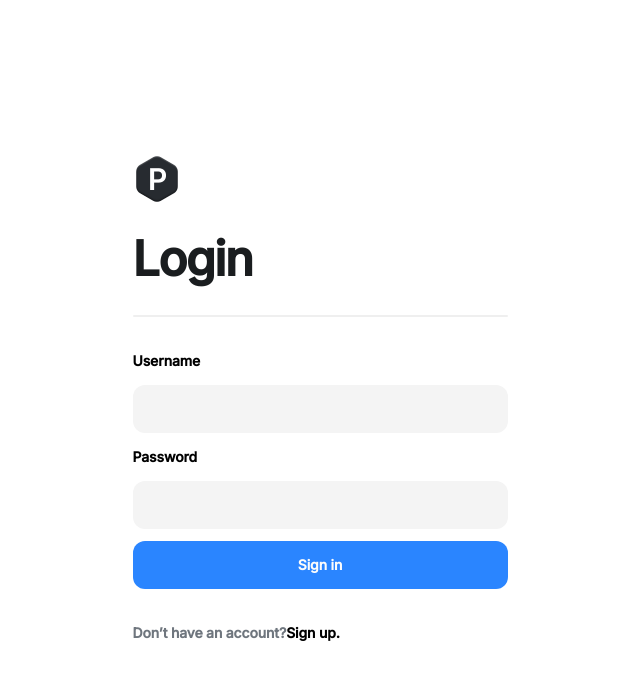
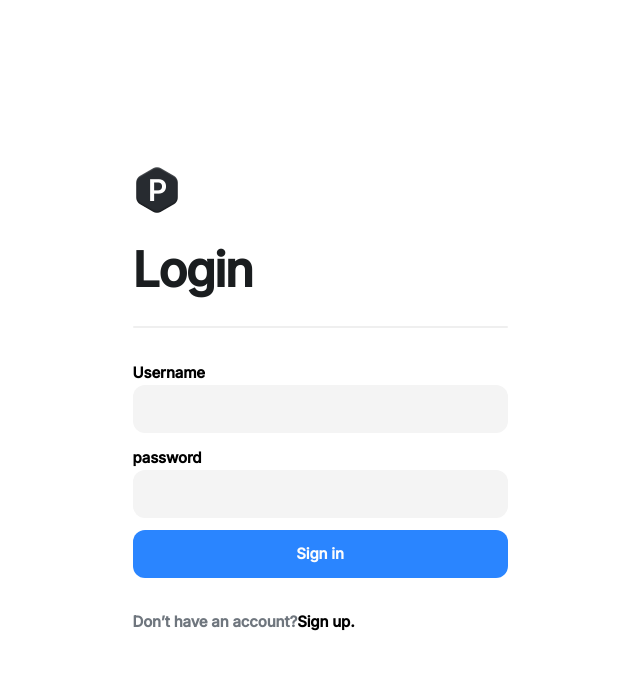
Before and after one commit to dwikbtn/usertip-test, a React (Create React App) app: page / in a window 1280 px wide. Shown: the top 680 px of the page, without its empty margins (320-960 px from the left). Built offline with nearby package versions, Linux system fonts and the light colour scheme.

Commit message:
refactoring login form with atomic design

```diff
--- a/package.json
+++ b/package.json
@@ -9,6 +9,7 @@
     "react": "^17.0.2",
     "react-dom": "^17.0.2",
     "react-scripts": "5.0.0",
+    "validator": "^13.7.0",
     "web-vitals": "^2.1.4"
   },
   "scripts": {
--- a/src/App.jsx
+++ b/src/App.jsx
@@ -21,16 +21,25 @@ function App() {
   };
 
   const signUpHandler = (email, userName, password) => {
+    const newUser = {
+      email,
+      userName,
+      password,
+      coins: 500,
+      attempts: 0,
+      catched: 0,
+      pokeB: 5,
+      greatB: 2,
+      masterB: 1,
+      pokemonList: [],
+    };
+
     setUserInfo((prevState) => {
-      return {
-        ...prevState,
-        emailAddress: email,
-        userName: userName,
-        password: password,
-      };
+      return [...prevState, newUser];
     });
   };
 
+  console.log(userInfo);
   const navbarHandler = (position) => {
     setCurrrentView(position);
   };
--- /dev/null
+++ b/src/Test.jsx
@@ -0,0 +1,39 @@
+import React, { useState } from "react";
+import Input from "./components/UI/Input";
+
+const Test = () => {
+  const [inputValue, setInputValue] = useState({ userName: "", password: "" });
+  const { userName, password } = inputValue;
+
+  const handleInputChange = (e) => {
+    const { name, value } = e.target;
+    setInputValue((prev) => ({
+      ...prev,
+      [name]: value,
+    }));
+    console.log(inputValue);
+  };
+
+  return (
+    <>
+      <Input
+        label={"name"}
+        type={"text"}
+        inputName={"userName"}
+        className={"mb-3"}
+        onChange={handleInputChange}
+        value={userName}
+      />
+      <Input
+        label={"password"}
+        type={"password"}
+        inputName={"password"}
+        className={"mb-3"}
+        onChange={handleInputChange}
+        value={password}
+      />
+    </>
+  );
+};
+
+export default Test;
--- a/src/components/LogStatus/Login.jsx
+++ b/src/components/LogStatus/Login.jsx
@@ -1,16 +1,40 @@
 import React, { useState } from "react";
 import logoImg from "../../assets/icons/Logo.png";
+import Input from "../UI/Input";
 
 const Login = (props) => {
-  const [userName, setUserName] = useState();
-  const [password, setPassword] = useState();
+  const [inputValue, setInputValue] = useState({ userName: "", password: "" });
+  const [errorMsg, setErrorMsg] = useState({
+    userValidation: false,
+    passValidation: false,
+  });
+  const { userName, password } = inputValue;
+
+  const handleInputChange = (e) => {
+    const { name, value } = e.target;
+    setInputValue((prev) => ({
+      ...prev,
+      [name]: value,
+    }));
+  };
+
+  const error = {
+    userName: "user name is invalid",
+    password: "password is invalid",
+  };
 
   const loginHandler = (e) => {
     e.preventDefault();
-    if (userName === props.db.userName && password === props.db.password) {
+    const userData = props.db.find((user) => user.userName === userName);
+    if (!userData) {
+      setErrorMsg((prev) => ({ ...prev, userValidation: true }));
+      return 0;
+    }
+    if (userName === userData.userName && password === userData.password) {
+      setErrorMsg();
       props.logStatus();
     } else {
-      console.log("password incorrect");
+      setErrorMsg((prev) => ({ ...prev, passValidation: true }));
     }
   };
 
@@ -20,29 +44,25 @@ const Login = (props) => {
         <img className="w-12 h-12 mb-8" src={logoImg} alt="logo" />
         <h2 className="login-header">Login</h2>
         <div className="w-full bg-neutral-300 h-[2px] rounded-sm mb-8"></div>
-        <label
-          htmlFor="userName"
-          className="h-6 login-text  text-black font-semibold mb-3"
-        >
-          Username
-        </label>
-        <input
-          onChange={(e) => setUserName(e.target.value)}
-          type="text"
-          name="userName"
-          className="bg-neutral-200 h-12 rounded-xl p-3 login-text font-semibold text-gray-200 mb-3"
+        <Input
+          label={"Username"}
+          type={"text"}
+          inputName={"userName"}
+          className={"mb-3"}
+          onChange={handleInputChange}
+          value={userName}
+          valid={errorMsg.userValidation}
+          errorMsg={error.userName}
         />
-        <label
-          htmlFor="password"
-          className="h-6 login-text font-semibold  text-black mb-3"
-        >
-          Password
-        </label>
-        <input
-          onChange={(e) => setPassword(e.target.value)}
-          type="password"
-          name="password"
-          className="bg-neutral-200 h-12 rounded-xl p-3 login-text font-semibold text-gray-200 mb-3"
+        <Input
+          label={"password"}
+          type={"password"}
+          inputName={"password"}
+          className={"mb-3"}
+          onChange={handleInputChange}
+          value={password}
+          valid={errorMsg.passValidation}
+          errorMsg={error.password}
         />
         <button
           className="bg-primary rounded-xl h-12 text-neutral-100 p-3 login-text font-bold mb-8  hover:cursor-pointer hover:underline"
--- a/src/components/LogStatus/SignUp.jsx
+++ b/src/components/LogStatus/SignUp.jsx
@@ -1,15 +1,63 @@
 import React, { useState } from "react";
 import logoImg from "../../assets/icons/Logo.png";
+import Input from "../UI/Input";
+
+import validator from "validator";
 
 const SignUp = (props) => {
-  const [userName, setUserName] = useState();
-  const [password, setPassword] = useState();
-  const [rePassword, setRePassword] = useState();
-  const [email, setEmail] = useState();
+  const [inputValue, setInputValue] = useState({
+    userName: "",
+    password: "",
+    email: "",
+    repassword: "",
+  });
+  const [errorMsg, setErrorMsg] = useState({
+    userValidation: false,
+    passValidation: false,
+    rePassValidation: false,
+    emailValidation: false,
+  });
+  const { userName, password, email, repassword } = inputValue;
+
+  // error message
+
+  const error = {
+    userName: "user name must more then 6 characters",
+    email: "please input valid email",
+    password: "Your Password is invalid, make sure it more then 6 Characters",
+    repassword: "Your password doesn't match",
+  };
+
+  const handleInputChange = (e) => {
+    const { name, value } = e.target;
+    console.log(name);
+    setInputValue((prev) => ({
+      ...prev,
+      [name]: value,
+    }));
+  };
+
+  const handleOnBlurChange = (e) => {
+    const { name } = e.target;
+
+    if (name === "userName") {
+      checkUserName();
+    }
+    if (name === "email") {
+      checkEmail();
+    }
+    if (name === "password") {
+      checkPassword();
+    }
+    if (name === "repassword") {
+      checkRepassword();
+    }
+  };
 
   const signUpHandler = (e) => {
     e.preventDefault();
-    if (password === rePassword && userName && password && email) {
+    const { userValidation, emailValidation, passValidation } = errorMsg;
+    if ((!userValidation, !emailValidation, !passValidation)) {
       props.signUpHandler(email, userName, password);
       props.logStatus();
     } else {
@@ -17,62 +65,84 @@ const SignUp = (props) => {
     }
   };
 
+  // validating input
+  const checkUserName = () => {
+    if (userName.length < 5) {
+      setErrorMsg((prev) => ({ ...prev, userValidation: true }));
+    } else setErrorMsg((prev) => ({ ...prev, userValidation: false }));
+  };
+  const checkEmail = () => {
+    if (!validator.isEmail(email)) {
+      setErrorMsg((prev) => ({ ...prev, emailValidation: true }));
+    } else setErrorMsg((prev) => ({ ...prev, emailValidation: false }));
+  };
+
+  const checkPassword = () => {
+    if (password.length < 6) {
+      setErrorMsg((prev) => ({ ...prev, passValidation: true }));
+    } else setErrorMsg((prev) => ({ ...prev, passValidation: false }));
+  };
+
+  const checkRepassword = () => {
+    if (repassword !== password) {
+      setErrorMsg((prev) => ({ ...prev, rePassValidation: true }));
+    } else setErrorMsg((prev) => ({ ...prev, rePassValidation: false }));
+  };
+
+  console.log(errorMsg);
+
   return (
     <div className="flex w-screen h-screen ">
-      <form className="mx-auto my-[143px] flex justify-start flex-col w-95  ">
+      <form className="mx-auto my-5 flex justify-start flex-col w-95  ">
         <img className="w-12 h-12 mb-8" src={logoImg} alt="logo" />
         <h2 className="login-header">Sign Up</h2>
         <p className="login-text font-semibold text-black mb-6">
           Start your journey today to become the best Pokemon Trainer ever lived
         </p>
         <div className="w-full bg-neutral-300 h-[2px] rounded-sm mb-8"></div>
-        <label
-          htmlFor="userName"
-          className="h-6 login-text  text-black font-semibold mb-3"
-        >
-          Username
-        </label>
-        <input
-          onChange={(e) => setUserName(e.target.value)}
-          type="text"
-          name="userName"
-          className="bg-neutral-200 h-12 rounded-xl p-3 login-text font-semibold text-gray-200 mb-3"
+        <Input
+          label={"User Name"}
+          onChange={handleInputChange}
+          value={userName}
+          type={"text"}
+          inputName={"userName"}
+          className={"mb-3"}
+          onBlur={handleOnBlurChange}
+          valid={errorMsg.userValidation}
+          errorMsg={error.userName}
         />
-        <label
-          htmlFor="email"
-          className="h-6 login-text  text-black font-semibold mb-3"
-        >
-          Email
-        </label>
-        <input
-          onChange={(e) => setEmail(e.target.value)}
-          type="email"
-          name="email"
-          className="bg-neutral-200 h-12 rounded-xl p-3 login-text font-semibold text-gray-200 mb-3"
+        <Input
+          label={"Email"}
+          onChange={handleInputChange}
+          value={email}
+          type={"email"}
+          inputName={"email"}
+          className={"mb-3"}
+          onBlur={handleOnBlurChange}
+          valid={errorMsg.emailValidation}
+          errorMsg={error.email}
         />
-        <label
-          htmlFor="password"
-          className="h-6 login-text font-semibold  text-black mb-3"
-        >
-          Password
-        </label>
-        <input
-          onChange={(e) => setPassword(e.target.value)}
-          type="password"
-          name="password"
-          className="bg-neutral-200 h-12 rounded-xl p-3 login-text font-semibold text-gray-200 mb-3"
+        <Input
+          label={"Password"}
+          onChange={handleInputChange}
+          value={password}
+          type={"password"}
+          inputName={"password"}
+          className={"mb-3"}
+          onBlur={handleOnBlurChange}
+          valid={errorMsg.passValidation}
+          errorMsg={error.password}
         />
-        <label
-          htmlFor="repassword"
-          className="h-6 login-text font-semibold  text-black mb-3"
-        >
-          Repeat Password
-        </label>
-        <input
-          onChange={(e) => setRePassword(e.target.value)}
-          type="password"
-          name="repassword"
-          className="bg-neutral-200 h-12 rounded-xl p-3 login-text font-semibold text-gray-200 mb-3"
+        <Input
+          label={"Repeat Password"}
+          onChange={handleInputChange}
+          value={repassword}
+          type={"password"}
+          inputName={"repassword"}
+          className={"mb-3"}
+          onBlur={handleOnBlurChange}
+          valid={errorMsg.rePassValidation}
+          errorMsg={error.repassword}
         />
         <button
           onClick={signUpHandler}
--- /dev/null
+++ b/src/components/UI/Input.jsx
@@ -0,0 +1,39 @@
+import React from "react";
+
+const Input = ({
+  label,
+  onChange,
+  onBlur,
+  value,
+  type,
+  inputName,
+  className,
+  valid,
+  errorMsg,
+}) => {
+  return (
+    <div className={`${className} `}>
+      <label
+        htmlFor="input-field"
+        className="h-6 login-text  text-black font-semibold mb-3"
+      >
+        {label}
+      </label>
+      <input
+        onBlur={onBlur}
+        onChange={onChange}
+        value={value}
+        type={type}
+        name={inputName}
+        className={`input-form w-full`}
+      />
+      {valid && (
+        <span className="text-xs text-red-700" id="passwordHelp">
+          {errorMsg}
+        </span>
+      )}
+    </div>
+  );
+};
+
+export default Input;
--- a/src/database/db.json
+++ b/src/database/db.json
@@ -1,3 +1,4 @@
+[
   {
     "userName": "John",
     "emailAddress": "test@email.com",
@@ -9,4 +10,17 @@
     "greatB": 2,
     "masterB": 1,
     "pokemonList": []
+  },
+  {
+    "userName": "test2",
+    "emailAddress": "test@email.com",
+    "password": "test2",
+    "coins": 500,
+    "attempts": 0,
+    "catched": 0,
+    "pokeB": 5,
+    "greatB": 2,
+    "masterB": 1,
+    "pokemonList": []
   }
+]
--- a/src/index.css
+++ b/src/index.css
@@ -10,12 +10,17 @@
   }
 }
 
+/* ui */
+.input-form {
+  @apply block bg-neutral-200 h-12 rounded-xl p-3 login-text font-semibold text-gray-200;
+}
+
 .login-header {
   @apply font-semibold text-5xl leading-12 tracking-tighter text-neutral-700 mb-8;
 }
 
 .login-text {
-  @apply text-tiny text-sm leading-6 tracking-tightest;
+  @apply text-tiny leading-6 tracking-tightest;
 }
 
 .hover-sidebar {
```
Also changed, not shown: src/index.js (+8 -6 lines), 1 other file (tests, documents, lock files or other folders). Lines whose indentation alone changed are shown as unchanged.
